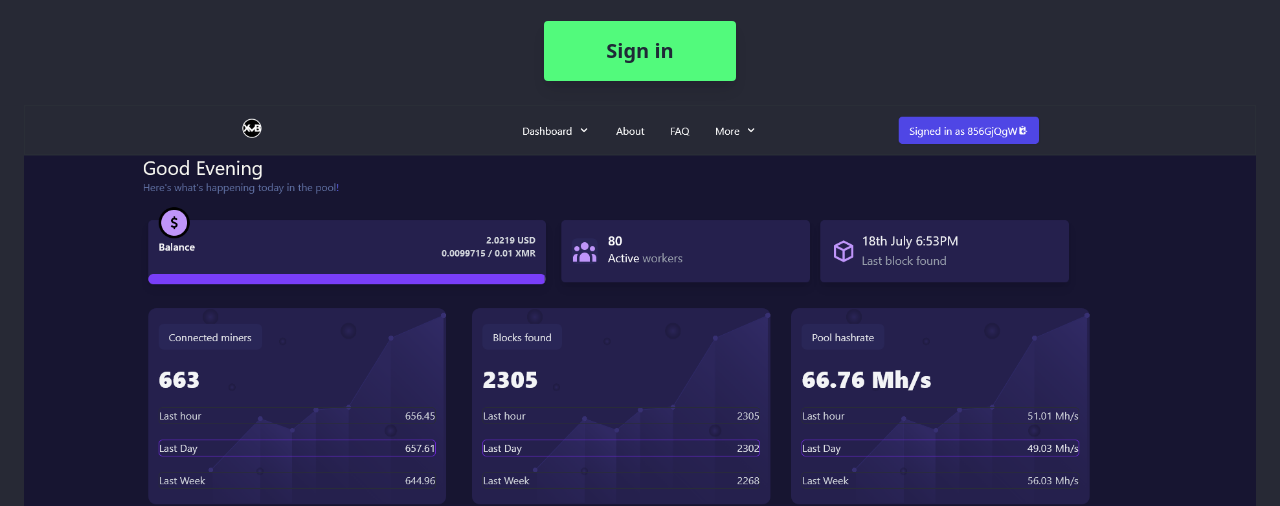
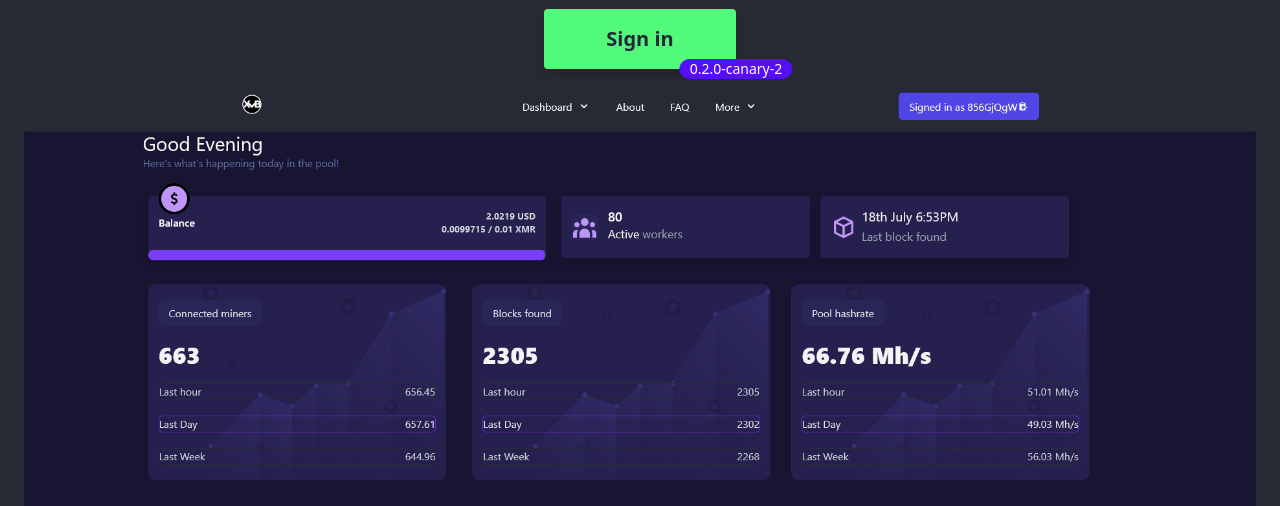
Before and after one commit to provsalt/beast-oss, a Gatsby site: page / in a window 1280 px wide. Shown: the part 225-731 px from the top of the page. Built offline with nearby package versions, Linux system fonts and the light colour scheme; Gatsby itself is replaced by a stand-in of ours.

Commit message:
Add version badge

```diff
--- a/src/pages/index.tsx
+++ b/src/pages/index.tsx
@@ -3,6 +3,7 @@ import { StaticImage } from "gatsby-plugin-image"
 import {Link} from "gatsby";
 import {FeatureCard} from "../modules/feature/feature";
 import Navigation from "../modules/navigation/navigation";
+import Stats from "../modules/stats/stats";
 
 const Home = () => {
     return (
@@ -20,13 +21,16 @@ const Home = () => {
                             Move your rigs to our pool today! More rewards, more decentralization!
                         </p>
                     </div>
-
-                    <Link to="/login" className="mx-auto lg:mx-0 hover:underline text-xl text-gray-800 text-center bg-dracula-green font-extrabold rounded my-4 md:my-6 py-4 px-8 shadow-lg w-48">
-                        Sign in
-                    </Link>
+                    <div className="my-3 indicator">
+                        <div className="indicator-item indicator-bottom badge badge-primary">{require('../../package.json').version}</div>
+                        <Link to="/login" className="mx-auto lg:mx-0 hover:underline text-xl text-gray-800 text-center bg-dracula-green font-extrabold rounded py-4 px-8 shadow-lg w-48">
+                            Sign in
+                        </Link>
+                    </div>
                     <div className="block w-full mx-auto relative">
                         <StaticImage src="../images/dashboard-screenshot.png" alt="Dashboard screenshot"/>
                     </div>
+
                     <div className="flex justify-center my-4">
                         <span className="font-black text-dracula-foreground text-center text-3xl ">Features</span>
                     </div>
```
